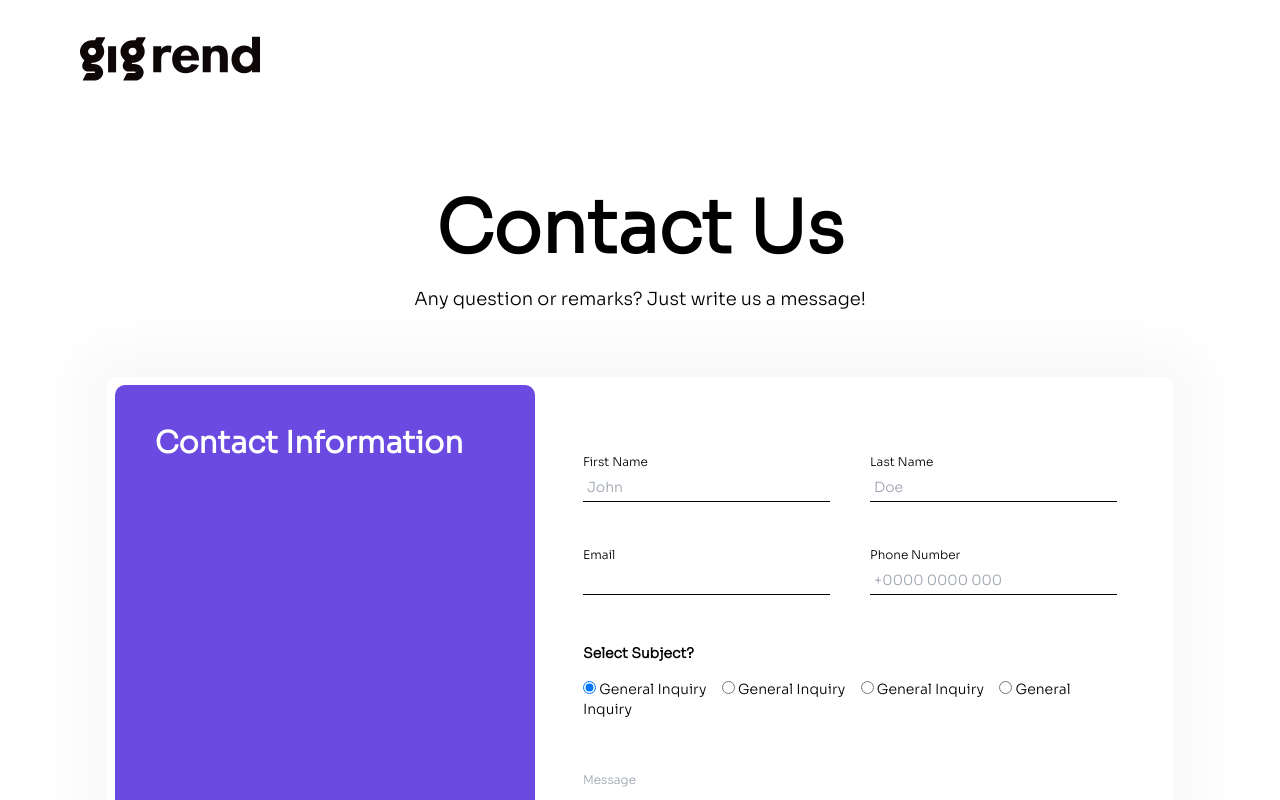
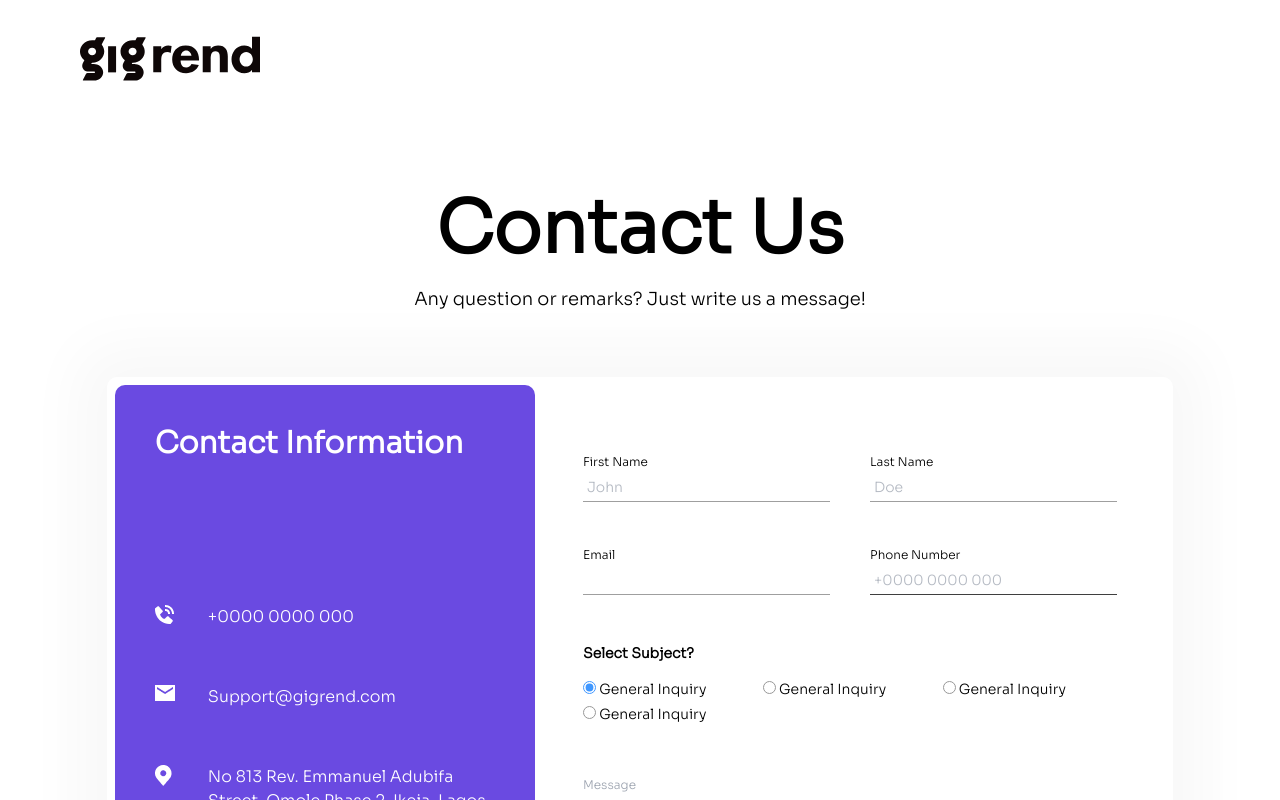
Before and after one commit to John-nathan-the-one/Test, a Nuxt app: page /Contact in a window 1280 px wide. Shown: the top 800 px of the page. Built offline with nearby package versions, Linux system fonts and the light colour scheme.

Commit message:
third push

```diff
--- a/components/Card.vue
+++ b/components/Card.vue
@@ -4,17 +4,17 @@
       <div class="grid grid-cols-12                max-[1024px]:grid-cols-1  max-[1024px]:grid-rows-2                   px-16 gap-10">
         <div class="col-span-6 max-[1024px]:col-span-1 bg-image mb-32">
           <img src="../assets/images/side-view-happy-people-making-music.png" class="w-full">
-          <div class="h-fit -mt-24 relative bg-gray p-8 pb-2">
+          <div class="h-fit -mt-24 relative bg-gray p-8  px-10 pb-2">
             <p class="text-xl font-semibold mb-5">Hire the only the Best</p>
-            <p class="text-sm text poppins text-justify w-11/12">Connect with a wide range of skilled musicians who are ready and willing to bring your vision to life.Browse
+            <p class="text-sm text-left">Connect with a wide range of skilled musicians who are ready and willing to bring your vision to life.Browse
               through hundreds of profiles and samples of music, ensuring that you find the perfect match for your project.</p>
           </div>
         </div>
         <div class="col-span-6 max-[1024px]:col-span-1 bg-image1 mb-32">
           <img src="../assets/images/guitar-players.png" class="w-full">
-          <div class="h-fit -mt-24 relative bg-gray p-8 pb-2">
+          <div class="h-fit -mt-24 relative bg-gray p-8  px-10 pr- pb-7">
             <p class="text-xl font-semibold mb-5">Secured and trusted</p>
-            <p class="text-sm text poppins text-justify w-11/12">Gigrend is free and easy to use. Browse and book musicians in just a fewclicks. Plus, with our
+            <p class="text-sm text-left">Gigrend is free and easy to use. Browse and book musicians in just a few clicks. Plus, with our
               secure payment system and 24/7 customer support, you can rest assured that your event or project will be in good hands.</p>
           </div>
         </div>
--- a/pages/Contact.vue
+++ b/pages/Contact.vue
@@ -20,7 +20,17 @@
 
         <div class="purple-div w-2/5">
             <p class="m-10 text-white text-3xl font-semibold">Contact Information</p>
-            <div class="mx-10 mt-36 mb-56 grid grid-rows-3 grid-cols-7">
+            <div class="mx-10 mt-36 mb-56 grid grid-rows-3 grid-cols-7 text-white gap-8">
+
+                <img class="col-span-1" src="../assets/images/Call.png">
+                <p class="col-span-6">+0000 0000 000</p>
+
+                <img class="col-span-1" src="../assets/images/Message.png">
+                <p class="col-span-6">Support@gigrend.com</p>
+
+                <img class="col-span-1" src="../assets/images/Location.png">
+                <p class="col-span-6">No 813 Rev. Emmanuel Adubifa Street, Omole Phase 2, Ikeja, Lagos</p>
+
 
             </div>
         </div>
@@ -40,18 +50,18 @@
                 <div>
                     <label class="font-medium text-xs">First Name</label>
                     <br>
-                    <input class="w-full text-sm px-1 py-1" placeholder="John">
+                    <input class="w-full text-sm px-1 py-1 gray-border" placeholder="John">
                 </div>
                 <!-- Input Element Ends -->
                 <div>
                     <label class="font-medium text-xs">Last Name</label>
                     <br>
-                    <input class="w-full text-sm px-1 py-1" placeholder="Doe">
+                    <input class="w-full text-sm px-1 py-1 gray-border" placeholder="Doe">
                 </div>
                 <div>
                     <label class="font-medium text-xs">Email</label>
                     <br>
-                    <input class="w-full text-sm px-1 py-1" placeholder="">
+                    <input class="w-full text-sm px-1 py-1 gray-border" placeholder="">
                 </div>
                 <div>
                     <label class="font-medium text-xs">Phone Number</label>
@@ -65,28 +75,28 @@
 
             <!-- Grid Section Ends -->
             <div>
-                <p class="font-semibold text-sm text mb-4">Select Subject?</p>
+                <p class="font-semibold text-sm mb-4">Select Subject?</p>
             </div>
 
 
 
             <!-- Radio Section Starts -->
 
-            <div class="mb-12 text-sm">
+            <div class="mb-12 text-sm responsiveGrid row-gap-8">
 
-            <label class="mr-3">
+            <label class="">
                 <input type="radio" checked="checked" name="radio">
                 General Inquiry
             </label>
-            <label class="mr-3">
+            <label class="">
                 <input type="radio" name="radio">
                 General Inquiry
             </label>
-            <label class="mr-3">
+            <label class="">
                 <input type="radio" name="radio">
                 General Inquiry
             </label>
-            <label class="mr-3">
+            <label class="">
                 <input type="radio" name="radio">
                 General Inquiry
             </label>
@@ -105,7 +115,7 @@
                 </div>
 
             <!-- Message section ends -->
-            <div class="float">
+            <div class="float-right">
                 <div class="Purple-button text-white mt-5 px-7 p-3">Send message</div>
             </div>
 
@@ -149,12 +159,13 @@
       justify-content: center;
       align-items: center;
     }
-    .align{
-      justify-content: center;
-      align-items: center;
-    }
-    .align-content{
-      align-items: center
+    .responsiveGrid {
+        display: grid;
+        grid-template-columns: repeat(auto-fill, minmax(130px, 1fr));
+        grid-gap: 5px;
+      }
+    ::placeholder{
+        opacity: 1;
     }
     .purple-div{
         border-radius: 10px;
@@ -169,6 +180,7 @@
     }
     input{
         border-bottom: 1px solid black;
+        opacity: 75%;
     }
     .text{
         white-space: nowrap;
@@ -185,7 +197,4 @@
       align-items: center;
       width: max-content;
     }
-    .float{
-        float: right;
-    }
 </style>
```
Also changed, not shown: assets/images/SocialInfo.svg (deleted).
